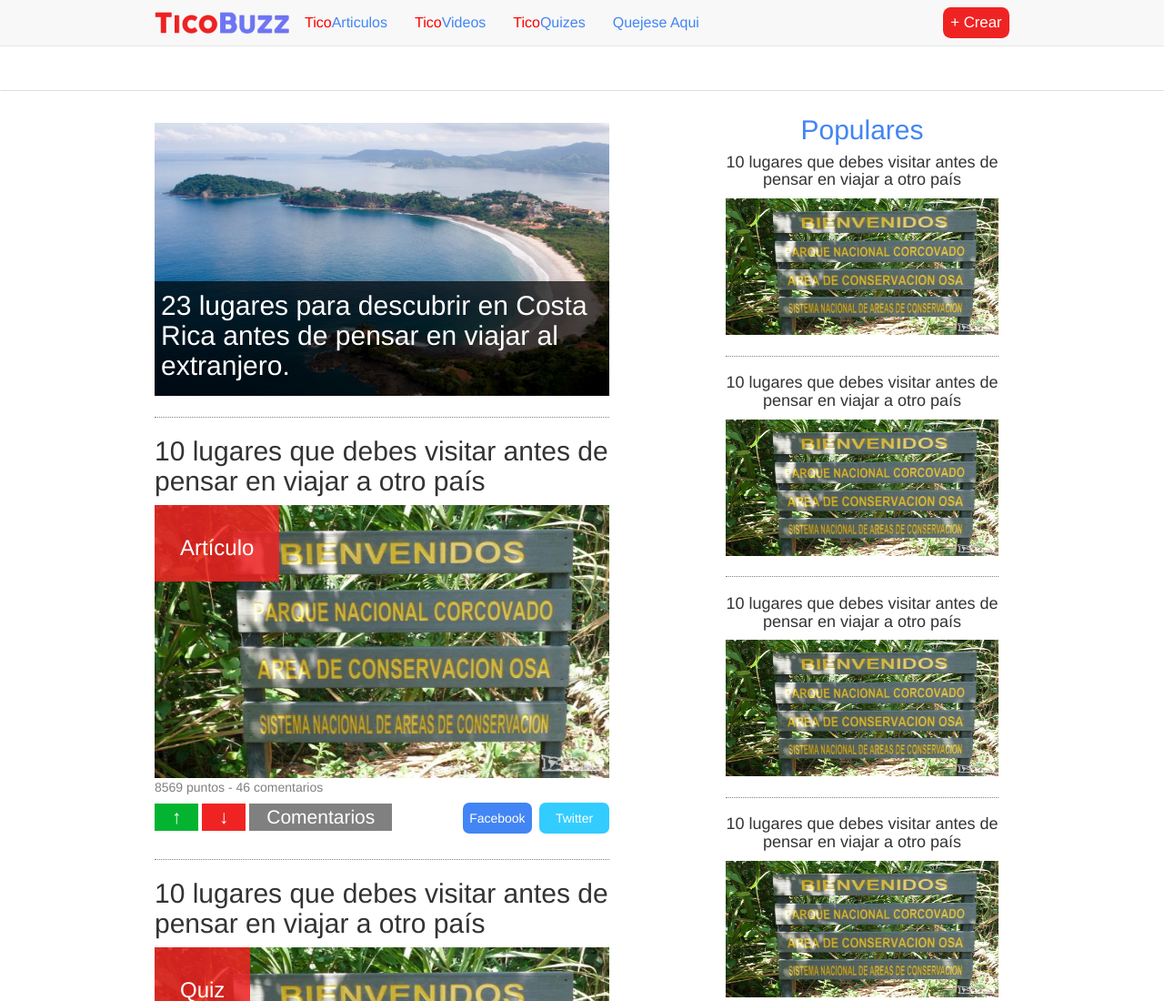
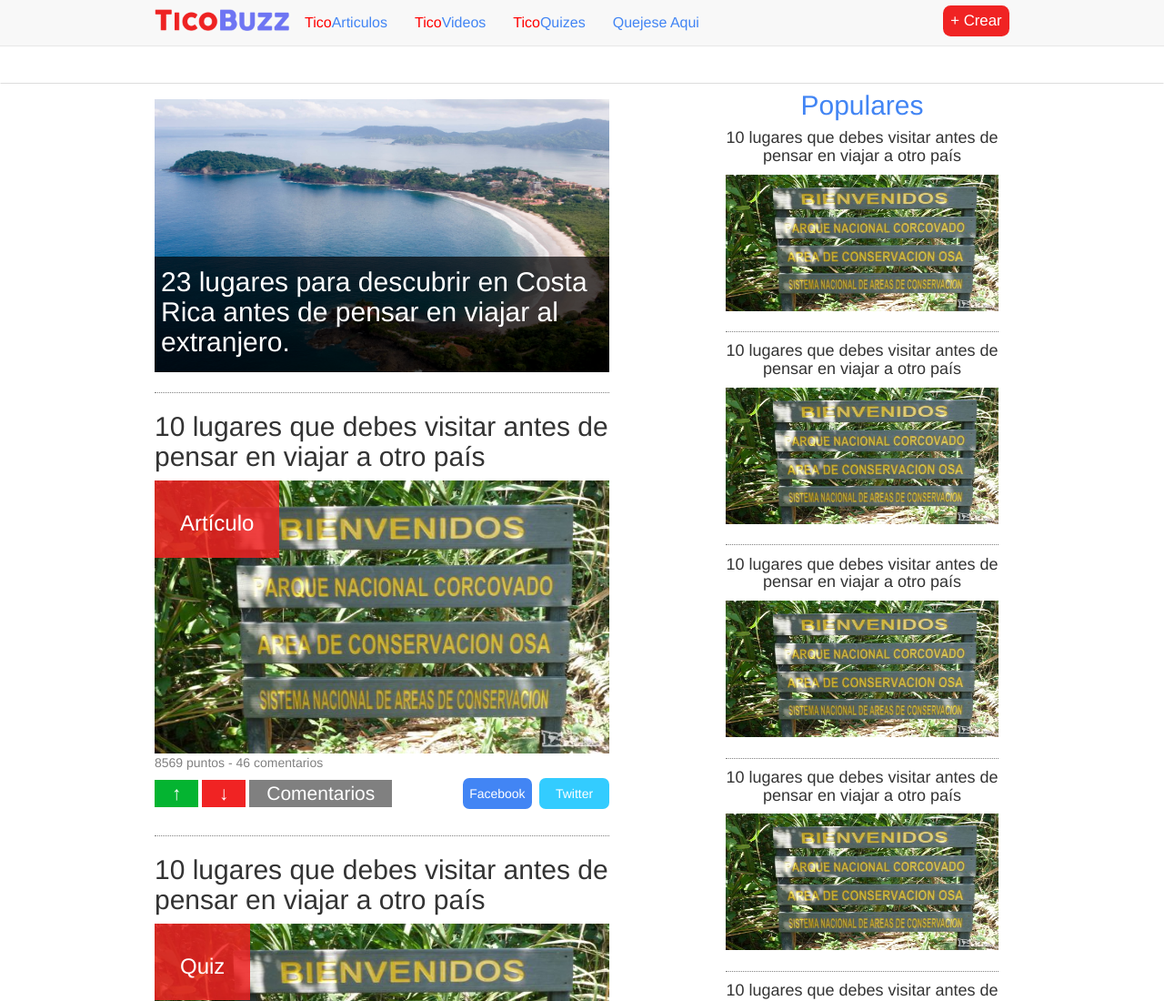
Before and after one commit to oalexanderpa/TicoBuzz, a website: page app/index.html in a window 1280 px wide. Shown: the top 1100 px of the page at 91% size. Drawn offline with nearby package versions, Linux system fonts and the light colour scheme; some packages are replaced by stand-ins of ours; files that its build step writes are made by us from their sources.

Commit message:
Cambio tamaño Navbar y socialbar
46px height ambas

```diff
--- a/app/styles/main.css
+++ b/app/styles/main.css
@@ -1,6 +1,6 @@
 /* Space out content a bit */
 body {
-  padding-top: 50px;
+  padding-top: 46px;
 }
 
 /* Everything but the jumbotron gets side spacing for mobile first views */
@@ -24,7 +24,7 @@ body {
 }
 
 .container-fluid{
-  height: 50px;
+  height: 46px;
 }
 
 /* Custom page footer */
@@ -41,7 +41,6 @@ body {
   .container {
     max-width: 940px;
     padding: 0;
-    margin-bottom: 1em;
   }
 }
 .container-narrow > hr {
@@ -124,12 +123,12 @@ body {
 }
 
 .navbar-brand{
-  padding: 0.7em 0;
+  padding: 0.58em 0;
 }
 
 #bs-example-navbar-collapse-1{
   text-align: center;
-  height: 50px;
+  height: 46px;
 }
 
 .nav.navbar-nav{
@@ -158,7 +157,7 @@ body {
   border: none;
   padding: 0.3em 0.5em;
   border-radius: 0.5em;
-  margin-top: 8px;
+  margin-top: 6px;
 
 }
 
@@ -169,7 +168,7 @@ body {
   border: none;
   padding: 0em 0.5em;
   border-radius: 0.5em;
-  margin-top: 8px;
+  margin-top: 6px;
   margin-right: 8px;
 }
 
@@ -177,8 +176,8 @@ body {
   position: absolute;
   left: 0;
   right: 0;
-  padding: 1em;
-  height: 50px;
+  padding: 0.84em;
+  height: 46px;
   border-style: solid;
   border-color: transparent transparent #ddd;
   border-width: 0.12em;
@@ -197,7 +196,7 @@ body {
   border-width: 1px;
   border-color: gray;
   max-width: 500px;
-  margin-top: 2.1em;
+  margin-top: 1.5em;
 }
 
 .mainArticle-ImageContainer{
@@ -244,7 +243,7 @@ body {
   border-width: 1px;
   border-color: gray;
   max-width: 500px;
-  margin-top: 1.4em;
+  margin-top: 0.8em;
   text-align: center;
 }
 
```
